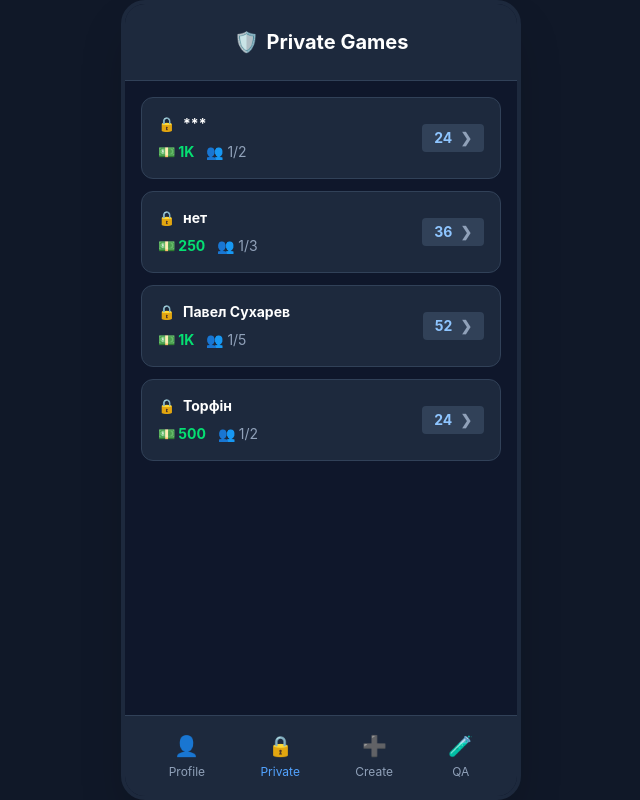
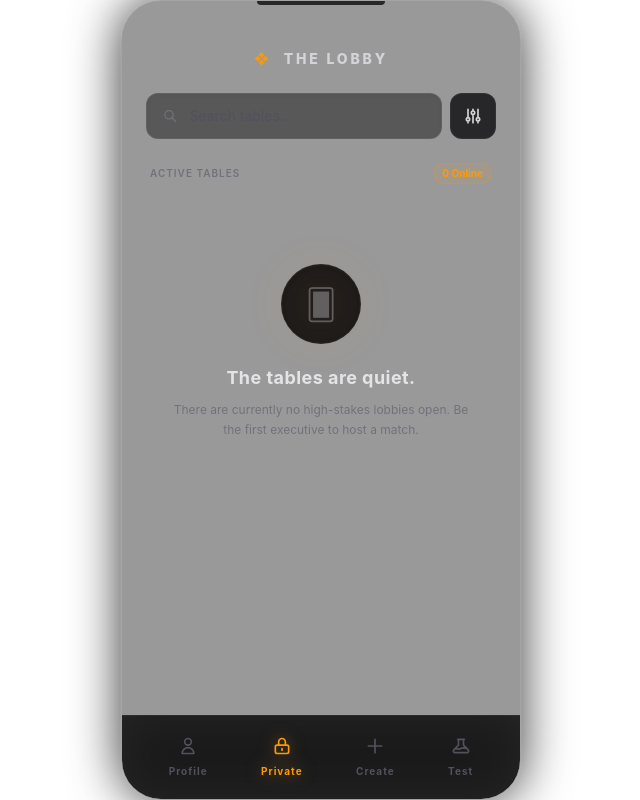
Before and after one commit to ayberkince/durakgame, a Next.js app: page / in a window 1280 px wide. Shown: the whole page, without its empty margins (319-959 px from the left). Built offline with nearby package versions, Linux system fonts and the light colour scheme.

Commit message:
Last UI changes

```diff
--- a/app/PrivateGamesList.tsx
+++ b/app/PrivateGamesList.tsx
@@ -1,34 +1,50 @@
 "use client";
 import React from 'react';
 
+// Setting this to empty to trigger the premium Empty State!
+const dummyGames: any[] = [];
+
 export default function PrivateGamesList() {
-    // Dummy data based on your screenshot
-    const games = [
-        { id: 1, name: "***", deck: 24, bet: "1K", players: "1/2" },
-        { id: 2, name: "нет", deck: 36, bet: "250", players: "1/3" },
-        { id: 3, name: "Павел Сухарев", deck: 52, bet: "1K", players: "1/5" },
-        { id: 4, name: "Торфін", deck: 24, bet: "500", players: "1/2" },
-    ];
+    return (
+        <div className="flex flex-col gap-4">
 
-    return (
-        <div className="flex flex-col gap-3">
-            {games.map(g => (
-                <div key={g.id} className="bg-slate-800 p-4 rounded-xl border border-slate-700 flex justify-between items-center text-sm hover:border-slate-500 cursor-pointer transition-colors">
-                    <div>
-                        <div className="flex items-center gap-2 mb-2">
-                            <span className="text-slate-400">🔒</span>
-                            <span className="font-bold text-white">{g.name}</span>
-                        </div>
-                        <div className="flex items-center gap-3 text-slate-400">
-                            <span className="text-green-400 font-bold">💵 {g.bet}</span>
-                            <span>👥 {g.players}</span>
-                        </div>
+            <div className="flex gap-2">
+                <div className="flex-1 bg-zinc-900/50 border border-white/5 rounded-xl px-4 py-3 flex items-center gap-3 shadow-inner">
+                    <svg className="w-4 h-4 text-zinc-500" fill="none" stroke="currentColor" viewBox="0 0 24 24"><path strokeLinecap="round" strokeLinejoin="round" strokeWidth={2} d="M21 21l-6-6m2-5a7 7 0 11-14 0 7 7 0 0114 0z" /></svg>
+                    <input
+                        type="text"
+                        placeholder="Search tables..."
+                        className="bg-transparent border-none outline-none text-sm text-zinc-200 placeholder-zinc-600 w-full"
+                    />
+                </div>
+                <button className="bg-zinc-800 hover:bg-zinc-700 text-zinc-300 p-3 rounded-xl border border-white/5 transition-colors">
+                    <svg className="w-5 h-5" fill="none" stroke="currentColor" viewBox="0 0 24 24"><path strokeLinecap="round" strokeLinejoin="round" strokeWidth={2} d="M12 6V4m0 2a2 2 0 100 4m0-4a2 2 0 110 4m-6 8a2 2 0 100-4m0 4a2 2 0 110-4m0 4v2m0-6V4m6 6v10m6-2a2 2 0 100-4m0 4a2 2 0 110-4m0 4v2m0-6V4" /></svg>
+                </button>
+            </div>
+
+            <div className="flex items-center justify-between mt-2 px-1">
+                <h2 className="text-[10px] tracking-widest text-zinc-500 uppercase font-semibold">Active Tables</h2>
+                <span className="text-[10px] text-amber-500 font-bold bg-amber-500/10 px-2 py-0.5 rounded-full border border-amber-500/20">{dummyGames.length} Online</span>
+            </div>
+
+            {/* PREMIUM EMPTY STATE */}
+            {dummyGames.length === 0 ? (
+                <div className="flex flex-col items-center justify-center text-center mt-16 px-6">
+                    <div className="w-20 h-20 bg-zinc-900 border border-white/5 rounded-full flex items-center justify-center mb-5 shadow-inner relative">
+                        <div className="absolute inset-0 bg-amber-500/10 rounded-full blur-xl animate-pulse"></div>
+                        <span className="text-3xl opacity-50 relative z-10 text-zinc-400">🂠</span>
                     </div>
-                    <div className="bg-slate-700 px-3 py-1 rounded text-blue-300 font-bold flex items-center gap-2">
-                        {g.deck} <span className="text-slate-400">❯</span>
-                    </div>
+                    <h3 className="text-zinc-200 font-bold tracking-wide mb-2 text-lg">The tables are quiet.</h3>
+                    <p className="text-xs text-zinc-500 mb-8 leading-relaxed">There are currently no high-stakes lobbies open. Be the first executive to host a match.</p>
                 </div>
-            ))}
+            ) : (
+                <div className="flex flex-col gap-3">
+                    {dummyGames.map((game) => (
+                        // ... (Your old game mapping code would go here)
+                        <div key={game.id}></div>
+                    ))}
+                </div>
+            )}
         </div>
     );
 }
--- /dev/null
+++ b/app/Profile.tsx
@@ -0,0 +1,74 @@
+"use client";
+import React, { useState } from 'react';
+import { motion, AnimatePresence } from 'framer-motion';
+
+export default function Profile() {
+    const [isSettingsOpen, setIsSettingsOpen] = useState(false);
+
+    return (
+        <div className="flex flex-col gap-6 h-full relative">
+
+            <div className="bg-gradient-to-br from-zinc-900 to-zinc-950 p-6 rounded-2xl border border-white/10 shadow-xl relative overflow-hidden">
+                <div className="absolute top-0 right-0 w-32 h-32 bg-amber-500/10 rounded-full blur-3xl -mr-10 -mt-10 pointer-events-none"></div>
+                <div className="flex items-center gap-5 relative z-10">
+                    <div className="w-20 h-20 rounded-full bg-zinc-800 border-2 border-amber-500/50 flex items-center justify-center shadow-[0_0_15px_rgba(245,158,11,0.2)]">
+                        <span className="text-3xl">♠️</span>
+                    </div>
+                    <div>
+                        <h2 className="text-xl font-bold text-zinc-100 tracking-wide">Guest_7742</h2>
+                        <div className="flex items-center gap-2 mt-1">
+                            <span className="bg-amber-500/20 text-amber-500 border border-amber-500/30 text-[10px] uppercase tracking-widest px-2 py-0.5 rounded-sm font-bold">VIP Member</span>
+                            <span className="text-xs text-zinc-500">Level 12</span>
+                        </div>
+                    </div>
+                </div>
+            </div>
+
+            <div className="grid grid-cols-2 gap-4">
+                <div className="bg-zinc-900/50 p-4 rounded-xl border border-white/5 flex flex-col items-center justify-center shadow-inner">
+                    <span className="text-zinc-500 text-[10px] uppercase tracking-widest mb-1">Win Rate</span>
+                    <span className="text-2xl font-light text-emerald-400">68<span className="text-sm">%</span></span>
+                </div>
+                <div className="bg-zinc-900/50 p-4 rounded-xl border border-white/5 flex flex-col items-center justify-center shadow-inner">
+                    <span className="text-zinc-500 text-[10px] uppercase tracking-widest mb-1">Total Earnings</span>
+                    <span className="text-2xl font-light text-amber-500"><span className="text-sm">$</span>1.2M</span>
+                </div>
+            </div>
+
+            <button
+                onClick={() => setIsSettingsOpen(true)}
+                className="mt-auto py-4 rounded-xl border border-zinc-700 text-zinc-400 text-xs uppercase tracking-widest font-bold hover:bg-zinc-800 hover:text-zinc-200 transition-colors"
+            >
+                Account Settings
+            </button>
+
+            {/* BOTTOM SHEET MODAL */}
+            <AnimatePresence>
+                {isSettingsOpen && (
+                    <>
+                        {/* Background Dimmer */}
+                        <motion.div
+                            initial={{ opacity: 0 }} animate={{ opacity: 1 }} exit={{ opacity: 0 }}
+                            className="absolute -inset-6 bg-black/60 backdrop-blur-sm z-40"
+                            onClick={() => setIsSettingsOpen(false)}
+                        />
+                        {/* The Drawer */}
+                        <motion.div
+                            initial={{ y: '100%' }} animate={{ y: 0 }} exit={{ y: '100%' }}
+                            transition={{ type: "spring", bounce: 0, duration: 0.4 }}
+                            className="absolute -bottom-6 -left-6 -right-6 bg-zinc-900 border-t border-white/10 rounded-t-3xl z-50 p-6 shadow-[0_-10px_40px_rgba(0,0,0,0.5)]"
+                        >
+                            <div className="w-12 h-1 bg-zinc-700 rounded-full mx-auto mb-6"></div>
+                            <h3 className="text-zinc-200 font-bold uppercase tracking-widest mb-4 text-sm">Account Settings</h3>
+                            <div className="space-y-2">
+                                <button className="w-full text-left p-4 rounded-xl hover:bg-zinc-800 transition-colors text-sm text-zinc-400 font-medium">Sound & Haptics</button>
+                                <button className="w-full text-left p-4 rounded-xl hover:bg-zinc-800 transition-colors text-sm text-zinc-400 font-medium">Privacy & Data</button>
+                                <button className="w-full text-left p-4 rounded-xl bg-red-950/20 text-red-500 hover:bg-red-900/30 transition-colors text-sm font-bold mt-4 border border-red-900/30">Sign Out</button>
+                            </div>
+                        </motion.div>
+                    </>
+                )}
+            </AnimatePresence>
+        </div>
+    );
+}
--- a/app/page.tsx
+++ b/app/page.tsx
@@ -1,5 +1,5 @@
 "use client";
-
+import Profile from './Profile';
 import React, { useState } from 'react';
 import PrivateGamesList from './PrivateGamesList';
 import CreateGame from './CreateGame';
@@ -7,66 +7,71 @@ import GameBoard from './GameBoard';
 import TestRunner from './TestRunner';
 
 export default function App() {
-  const [currentTab, setCurrentTab] = useState('private'); // 'private', 'create', 'playing', 'test'
+  const [currentTab, setCurrentTab] = useState('private');
   const [gameSettings, setGameSettings] = useState<any>(null);
 
-  // This function simulates starting a game locally
   const startLocalGame = (settings: any) => {
     setGameSettings(settings);
     setCurrentTab('playing');
   };
 
   return (
-    <div className="flex justify-center items-center h-screen bg-gray-900 text-white font-sans">
-      {/* Mobile Phone Wrapper */}
-      <div className="w-[400px] h-[800px] bg-slate-900 rounded-3xl overflow-hidden shadow-2xl flex flex-col relative border-4 border-slate-800">
+    <div className="flex justify-center items-center min-h-screen bg-[radial-gradient(ellipse_at_top,_var(--tw-gradient-stops))] from-zinc-800 via-zinc-950 to-black text-zinc-100 font-sans selection:bg-amber-500/30">
 
-        {/* TOP HEADER */}
-        <div className="flex-none p-6 text-center border-b border-slate-700 bg-slate-800">
-          <h1 className="text-xl font-bold flex items-center justify-center gap-2">
-            <span className="text-blue-400">🛡️</span>
-            {currentTab === 'private' && "Private Games"}
-            {currentTab === 'create' && "Create Game"}
-            {currentTab === 'playing' && "Durak Table"}
-            {currentTab === 'test' && "QA Tester"}
+      {/* RESPONSIVE FIX: Full screen on mobile, 400x800 floating box on desktop (md:) */}
+      <div className="w-full h-[100dvh] md:w-[400px] md:h-[800px] bg-black/40 backdrop-blur-2xl md:rounded-[2.5rem] overflow-hidden shadow-[0_0_50px_rgba(0,0,0,0.8)] flex flex-col relative border-x-0 md:border border-white/10 ring-0 md:ring-1 md:ring-white/5">
+
+        <div className="flex-none pt-12 pb-6 px-6 text-center relative z-10">
+          <div className="hidden md:block absolute top-0 left-1/2 -translate-x-1/2 w-32 h-1 bg-zinc-800 rounded-b-xl"></div>
+          <h1 className="text-sm font-extrabold tracking-[0.2em] uppercase text-zinc-300 flex items-center justify-center gap-3">
+            {currentTab === 'profile' && <><span className="text-amber-500">❖</span> DOSSIER</>}
+            {currentTab === 'private' && <><span className="text-amber-500">❖</span> THE LOBBY</>}
+            {currentTab === 'create' && <><span className="text-amber-500">❖</span> NEW MATCH</>}
+            {currentTab === 'playing' && <><span className="text-amber-500">❖</span> THE TABLE</>}
+            {currentTab === 'test' && <><span className="text-amber-500">❖</span> QA SYSTEM</>}
           </h1>
         </div>
 
-        {/* MAIN CONTENT AREA */}
-        <div className="flex-grow overflow-y-auto p-4 custom-scrollbar">
+        <div className="flex-grow overflow-y-auto px-6 pb-6 custom-scrollbar relative z-10">
+          {currentTab === 'profile' && <Profile />}
           {currentTab === 'private' && <PrivateGamesList />}
           {currentTab === 'create' && <CreateGame onStart={startLocalGame} />}
           {currentTab === 'playing' && <GameBoard settings={gameSettings} onLeave={() => setCurrentTab('private')} />}
           {currentTab === 'test' && <TestRunner />}
         </div>
 
-        {/* BOTTOM NAVIGATION (Only show if not playing) */}
         {currentTab !== 'playing' && (
-          <div className="flex-none flex justify-around p-4 bg-slate-800 border-t border-slate-700 text-xs text-slate-400">
-            <button className="flex flex-col items-center hover:text-white transition-colors">
-              <span className="text-xl mb-1">👤</span> Profile
+          <div className="flex-none flex justify-around p-5 bg-zinc-950/80 backdrop-blur-xl border-t border-white/5 text-[10px] uppercase tracking-widest font-bold z-20 pb-8 md:pb-5">
+            <button
+              onClick={() => setCurrentTab('profile')}
+              className={`flex flex-col items-center gap-2 transition-all duration-300 ${currentTab === 'profile' ? 'text-amber-500 drop-shadow-[0_0_8px_rgba(245,158,11,0.5)]' : 'text-zinc-600 hover:text-zinc-300'}`}
+            >
+              <svg className="w-5 h-5" fill="none" stroke="currentColor" viewBox="0 0 24 24"><path strokeLinecap="round" strokeLinejoin="round" strokeWidth={2} d="M16 7a4 4 0 11-8 0 4 4 0 018 0zM12 14a7 7 0 00-7 7h14a7 7 0 00-7-7z" /></svg>
+              Profile
             </button>
             <button
               onClick={() => setCurrentTab('private')}
-              className={`flex flex-col items-center transition-colors ${currentTab === 'private' ? 'text-blue-400' : 'hover:text-white'}`}
+              className={`flex flex-col items-center gap-2 transition-all duration-300 ${currentTab === 'private' ? 'text-amber-500 drop-shadow-[0_0_8px_rgba(245,158,11,0.5)]' : 'text-zinc-600 hover:text-zinc-300'}`}
             >
-              <span className="text-xl mb-1">🔒</span> Private
+              <svg className="w-5 h-5" fill="none" stroke="currentColor" viewBox="0 0 24 24"><path strokeLinecap="round" strokeLinejoin="round" strokeWidth={2} d="M12 15v2m-6 4h12a2 2 0 002-2v-6a2 2 0 00-2-2H6a2 2 0 00-2 2v6a2 2 0 002 2zm10-10V7a4 4 0 00-8 0v4h8z" /></svg>
+              Private
             </button>
             <button
               onClick={() => setCurrentTab('create')}
-              className={`flex flex-col items-center transition-colors ${currentTab === 'create' ? 'text-pink-500' : 'hover:text-white'}`}
+              className={`flex flex-col items-center gap-2 transition-all duration-300 ${currentTab === 'create' ? 'text-amber-500 drop-shadow-[0_0_8px_rgba(245,158,11,0.5)]' : 'text-zinc-600 hover:text-zinc-300'}`}
             >
-              <span className="text-xl mb-1">➕</span> Create
+              <svg className="w-5 h-5" fill="none" stroke="currentColor" viewBox="0 0 24 24"><path strokeLinecap="round" strokeLinejoin="round" strokeWidth={2} d="M12 4v16m8-8H4" /></svg>
+              Create
             </button>
             <button
               onClick={() => setCurrentTab('test')}
-              className={`flex flex-col items-center transition-colors ${currentTab === 'test' ? 'text-purple-400' : 'hover:text-white'}`}
+              className={`flex flex-col items-center gap-2 transition-all duration-300 ${currentTab === 'test' ? 'text-purple-500 drop-shadow-[0_0_8px_rgba(168,85,247,0.5)]' : 'text-zinc-600 hover:text-zinc-300'}`}
             >
-              <span className="text-xl mb-1">🧪</span> QA
+              <svg className="w-5 h-5" fill="none" stroke="currentColor" viewBox="0 0 24 24"><path strokeLinecap="round" strokeLinejoin="round" strokeWidth={2} d="M19.428 15.428a2 2 0 00-1.022-.547l-2.387-.477a6 6 0 00-3.86.517l-.318.158a6 6 0 01-3.86.517L6.05 15.21a2 2 0 00-1.806.547M8 4h8l-1 1v5.172a2 2 0 00.586 1.414l5 5c1.26 1.26.367 3.414-1.415 3.414H4.828c-1.782 0-2.674-2.154-1.414-3.414l5-5A2 2 0 009 10.172V5L8 4z" /></svg>
+              Test
             </button>
           </div>
         )}
-
       </div>
     </div>
   );
```
Also changed, not shown: app/CreateGame.tsx (+45 -37 lines), app/GameBoard.tsx (+13 -2 lines).
